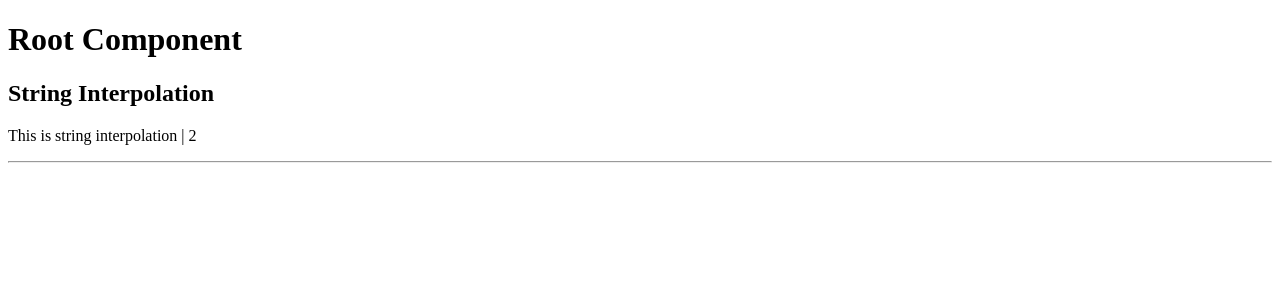
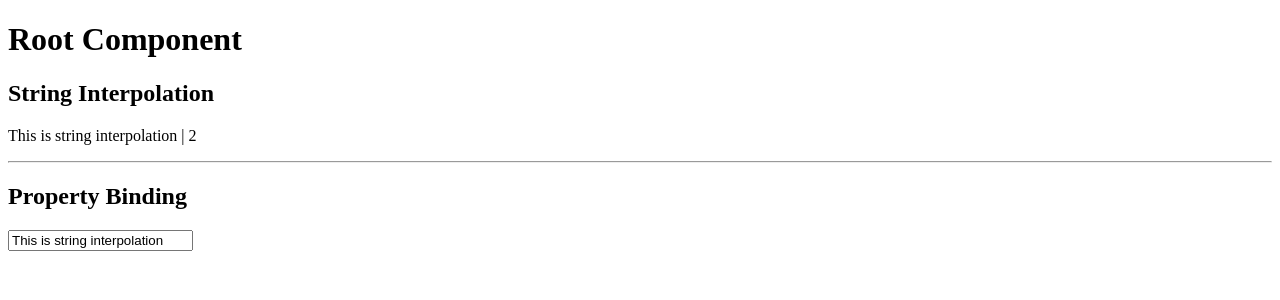
Before and after one commit to rwisecar/angular_2, an Angular app in the folder first-app/: page / in a window 1280 px wide. Shown: the top 300 px of the page. Built offline with nearby package versions, Linux system fonts and the light colour scheme.

Commit message:
using string interpolation to populate input value

```diff
--- a/first-app/src/app/databinding/databinding.component.html
+++ b/first-app/src/app/databinding/databinding.component.html
@@ -3,3 +3,5 @@
       {{ stringInterpolation }} | {{ numberInterpolation }}
     </p>
 <hr>
+<h2> Property Binding</h2>
+<input type="text" value="{{ stringInterpolation }}">
```
